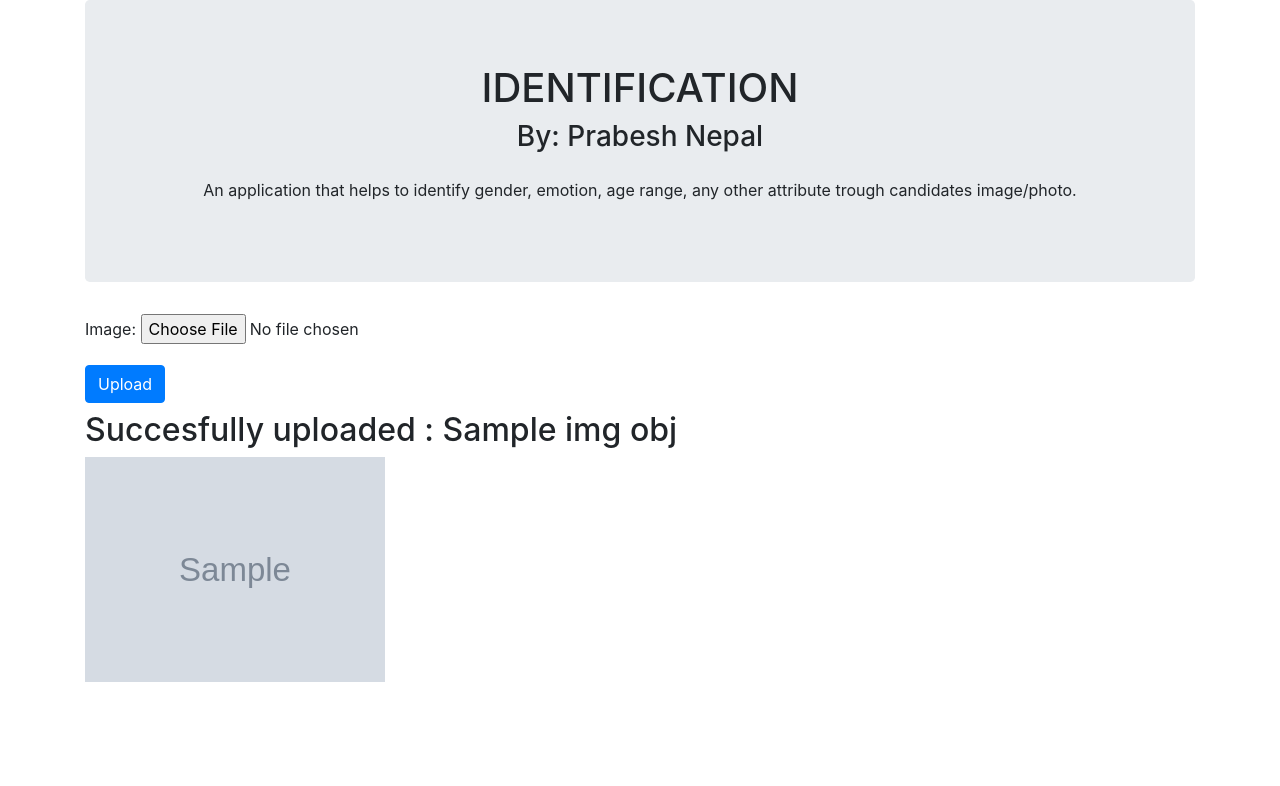
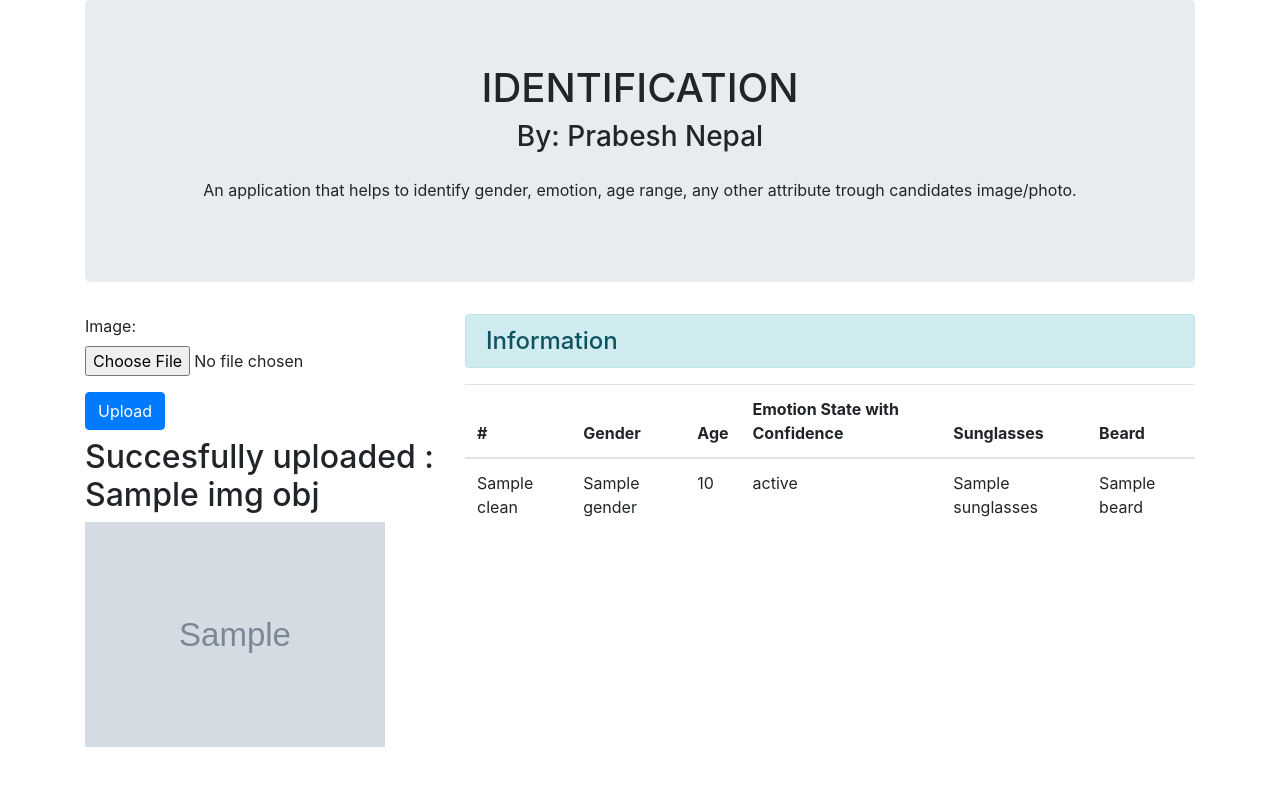
Before and after one commit to prabesh013/AWS_Face_Detection, a Django app: template amazon_analytics/templates/identify/index.html in a window 1280 px wide. Shown: the top 786 px of the page. Run offline with Django 3.2, Linux system fonts and the light colour scheme; tables that the repository leaves empty hold one stand-in row (values such as "Sample post"); the template is opened without the code that fills it: values that come from a table or form of the project are taken from there, most other values are stand-ins (such as "Sample title", 1, 10 or a date in 2020); grey boxes marked "Sample" are stand-in pictures; some libraries are stand-ins or nearby versions.

Commit message:
Complete Basic Requirements

```diff
--- a/amazon_analytics/identify/models.py
+++ b/amazon_analytics/identify/models.py
@@ -2,16 +2,18 @@ from django.db import models
 import os
 
 
-
-
-counter = 1
+# counter = 1
 def content_file_name(instance, filename):
-    ext = filename.split('.')[-1]
-    global counter
-    filename = "%s.%s" % (str(counter), ext)
-    counter = counter + 1
+    # print(instance.pk)
+    # print(help(instance))
+    # ext = filename.split('.')[-1]
+    # global counter
+    # filename = "%s.%s" % (str(instance.id), ext)
+    # counter = counter + 1
     return os.path.join('images', filename)
 
 # Create your models here.
+
+
 class Image(models.Model):
     image = models.ImageField(upload_to=content_file_name)
--- a/amazon_analytics/templates/identify/index.html
+++ b/amazon_analytics/templates/identify/index.html
@@ -1,9 +1,14 @@
 <!DOCTYPE html>
 <html lang="en">
   <head>
-    <meta charset="UTF-8">
-    <meta name="viewport" content="width=device-width, initial-scale=1.0">
-    <link rel="stylesheet" href="https://stackpath.bootstrapcdn.com/bootstrap/4.3.1/css/bootstrap.min.css" integrity="sha384-ggOyR0iXCbMQv3Xipma34MD+dH/1fQ784/j6cY/iJTQUOhcWr7x9JvoRxT2MZw1T" crossorigin="anonymous">
+    <meta charset="UTF-8" />
+    <meta name="viewport" content="width=device-width, initial-scale=1.0" />
+    <link
+      rel="stylesheet"
+      href="https://stackpath.bootstrapcdn.com/bootstrap/4.3.1/css/bootstrap.min.css"
+      integrity="sha384-ggOyR0iXCbMQv3Xipma34MD+dH/1fQ784/j6cY/iJTQUOhcWr7x9JvoRxT2MZw1T"
+      crossorigin="anonymous"
+    />
     <title>Identify</title>
   </head>
   <body>
@@ -11,22 +16,58 @@
       <div class="jumbotron">
         <h1 class="text-center">IDENTIFICATION</h1>
         <h3 class="text-center">By: Prabesh Nepal</h3>
-            <p class="text-center mt-4">An application that helps to identify gender, emotion, age range, any other attribute trough candidates image/photo.</p>
+        <p class="text-center mt-4">
+          An application that helps to identify gender, emotion, age range, any
+          other attribute trough candidates image/photo.
+        </p>
       </div>
+      <div class="row">
+        <div class="col-sm-4">
           <form method="POST" enctype="multipart/form-data">
-            <!-- <div class="form-group"> -->
-              <!-- <label for="uploadfile">Upload An Image</label> -->
-              <!-- <input type="file" class="form-control-file" id="uploadfile"> -->
-              <!-- {{form.as_p}}  -->
-              {%csrf_token%}
-             <!-- </div> -->
-                {{form.as_p}}
+            {%csrf_token%} {{form.as_p}}
             <button type="submit" class="btn btn-primary mb-2">Upload</button>
           </form>
           {% if img_obj %}
           <h2>Succesfully uploaded : {{img_obj.title}}</h2>
-          <img src="{{ img_obj.image.url}}" alt="connect" style="max-height:300px; max-width: 300px;">
+          <img
+            src="{{ img_obj.image.url}}"
+            alt="uploaded-image"
+            style="max-height: 300px; max-width: 300px"
+          />
           {% endif %}
+        </div>
+        <div class="col-sm-8">
+          <h4 class="center alert alert-info">Information</h4>
+          {% if clean_data %}
+          <!-- <p>Number of Face Detected in the Image: {{ clean_data.total }}</p> -->
+          <table class="table table-hover">
+            <thead>
+              <tr>
+                <th scope="col">#</th>
+                <th scope="col">Gender</th>
+                <th scope="col">Age</th>
+                <th scope="col">Emotion State with Confidence</th>
+                <th scope="col">Sunglasses</th>
+                <th scope="col">Beard</th>
+              </tr>
+            </thead>
+            <tbody>
+              {% for k,v in clean_data.items %}
+              <tr>
+                <td>{{ k }}</td>
+                <td>{{ v.gender }}</td>
+                <td>{{ v.age }}</td>
+                <td>{{ v.emotionstate }}</td>
+                <td>{{ v.sunglasses }}</td>
+                <td>{{ v.beard }}</td>
+              </tr>
+              {% endfor %}
+            </tbody>
+          </table>
+
+          {% endif %}
+        </div>
+      </div>
     </div>
   </body>
 </html>
```
Also changed, not shown: amazon_analytics/identify/cleaner.py (added, +15 -0 lines), amazon_analytics/identify/recognize.py (added, +18 -0 lines), amazon_analytics/identify/views.py (+13 -8 lines). Lines whose indentation alone changed are shown as unchanged.
